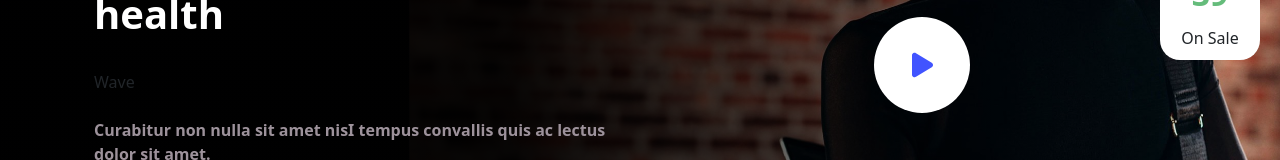
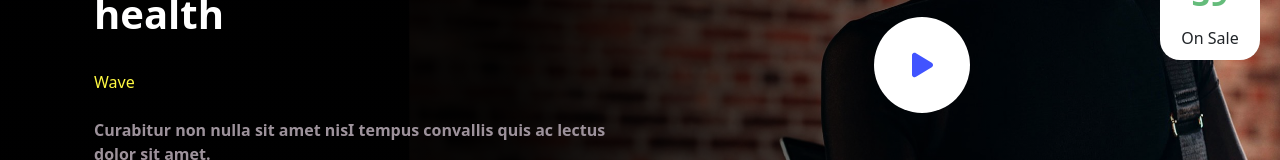
Before and after one commit to VolxDarkTV/proj-html-vuejs, a Vue app: page / in a window 1280 px wide. Shown: the part 301-461 px from the top of the page. Built offline with nearby package versions, Linux system fonts and the light colour scheme.

Commit message:
add color

```diff
--- a/src/components/main/Jumbo.vue
+++ b/src/components/main/Jumbo.vue
@@ -36,7 +36,7 @@
                     <h2 class="text-white fw-bold fs-1">Thake control of your health</h2>
 
                     <!-- Wave -->
-                    <span>Wave</span>
+                    <span class="my_wave">Wave</span>
 
                     <!-- SubTitle -->
                     <p class="my_paragraph fw-bold">
@@ -116,6 +116,9 @@
 .my_pretitle{
     color: $brandSecondary;
 }
+.my_wave{
+    color: $yellowBrand;
+}
 .my_paragraph{
     color: $paragraphBrand;
 }
```
